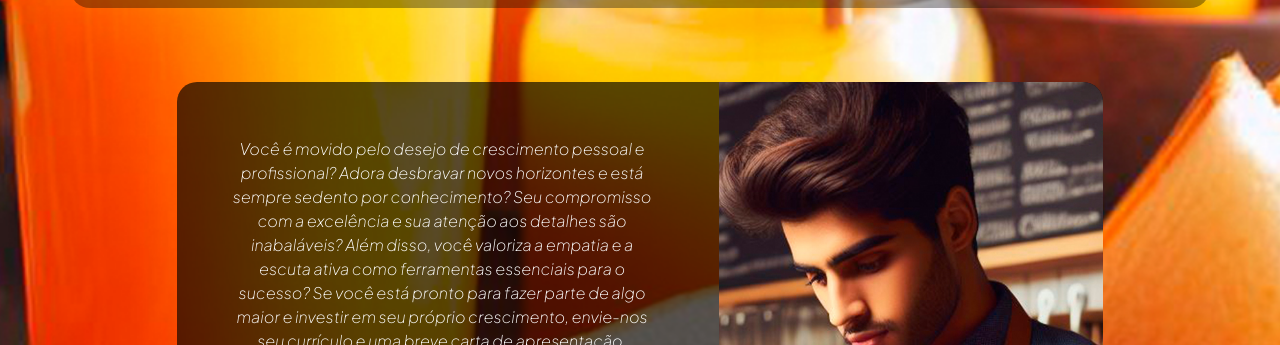
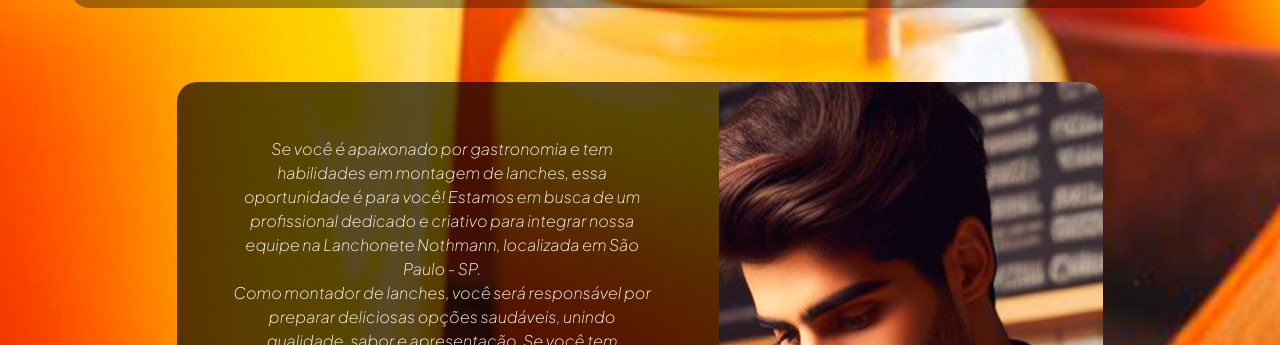
Before and after one commit to wiviso/lanchonete, a plain HTML site: page reservation.html in a window 1280 px wide. Shown: the part 118-463 px from the top of the page. Drawn offline with Linux system fonts and the light colour scheme.

Commit message:
Update reservation.html

```diff
--- a/reservation.html
+++ b/reservation.html
@@ -92,8 +92,11 @@ Bootstrap 5 HTML CSS Template
                                     <div class="col-lg-7 col-12 p-0">
                                         <form class="custom-form booking-form" action="#" method="post" role="form">
                                             <div class="text-center mb-4 pb-lg-2">
-                                                <em class="text-white">Você é movido pelo desejo de crescimento pessoal e profissional? Adora desbravar novos horizontes e está sempre sedento por conhecimento? Seu compromisso com a excelência e sua atenção aos detalhes são inabaláveis? Além disso, você valoriza a empatia e a escuta ativa como ferramentas essenciais para o sucesso?
-                                                    Se você está pronto para fazer parte de algo maior e investir em seu próprio crescimento, envie-nos seu currículo e uma breve carta de apresentação.</em>
+                                                <em class="text-white">Se você é apaixonado por gastronomia e tem habilidades em montagem de lanches, essa oportunidade é para você! Estamos em busca de um profissional dedicado e criativo para integrar nossa equipe na Lanchonete Nothmann, localizada em São Paulo - SP.
+<br>
+Como montador de lanches, você será responsável por preparar deliciosas opções saudáveis, unindo qualidade, sabor e apresentação. Se você tem experiência na área, gosta de trabalhar em equipe e valoriza a satisfação do cliente, essa é a sua chance de fazer parte de um ambiente acolhedor e colaborativo.
+<br>
+Oferecemos um ambiente de trabalho estimulante, oportunidades de desenvolvimento profissional e uma cultura que preza pela qualidade dos alimentos e pelo respeito mútuo entre os membros da equipe. Se você está pronto para se juntar a nós e fazer parte dessa jornada gastronômica, envie seu currículo e uma breve carta de apresentação. Estamos ansiosos para conhecê-lo e explorar juntos novos sabores e possibilidades na cozinha!</em>
 
                                                 <h2 class="text-white">Venha para o nosso time</h2>
                                             </div>
```
